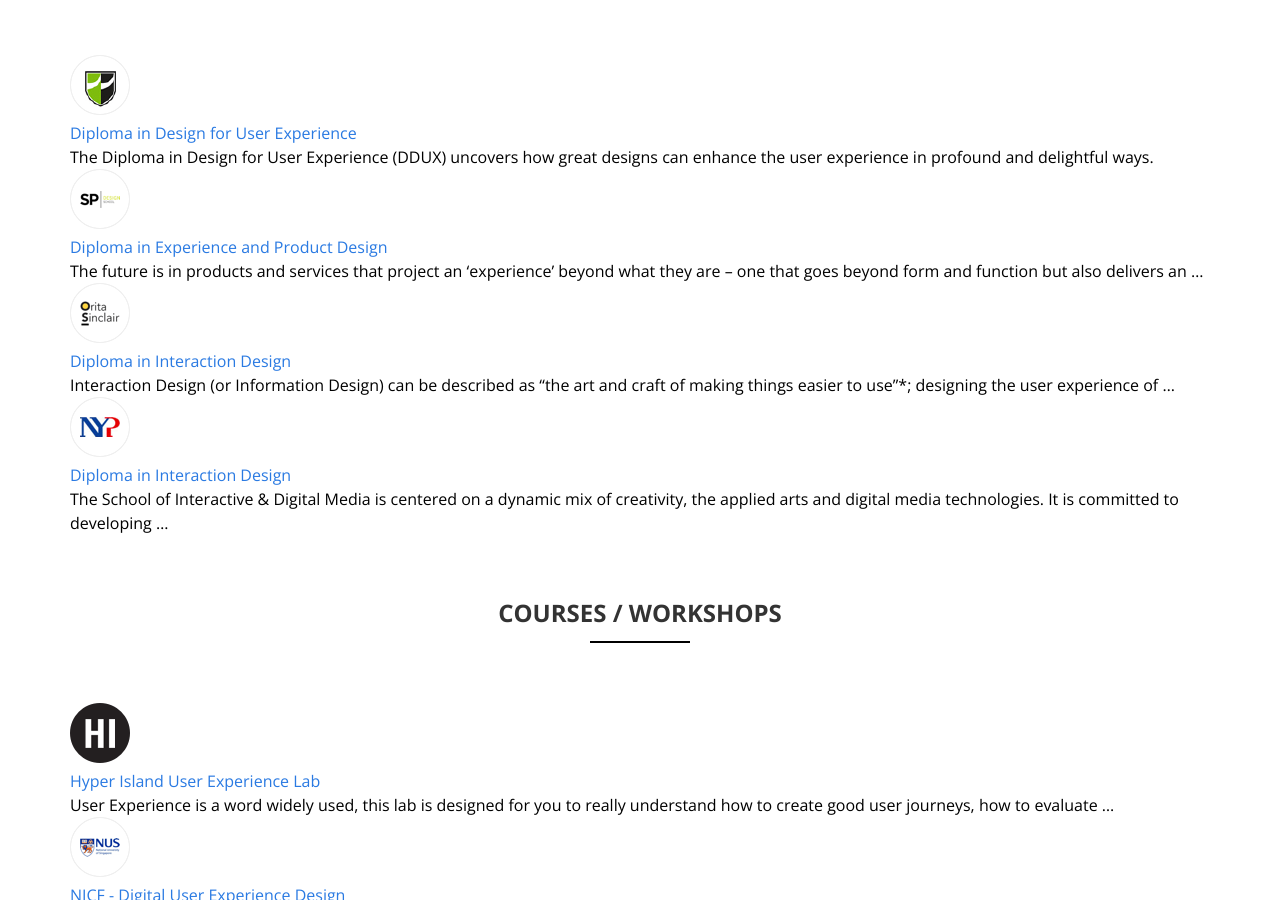
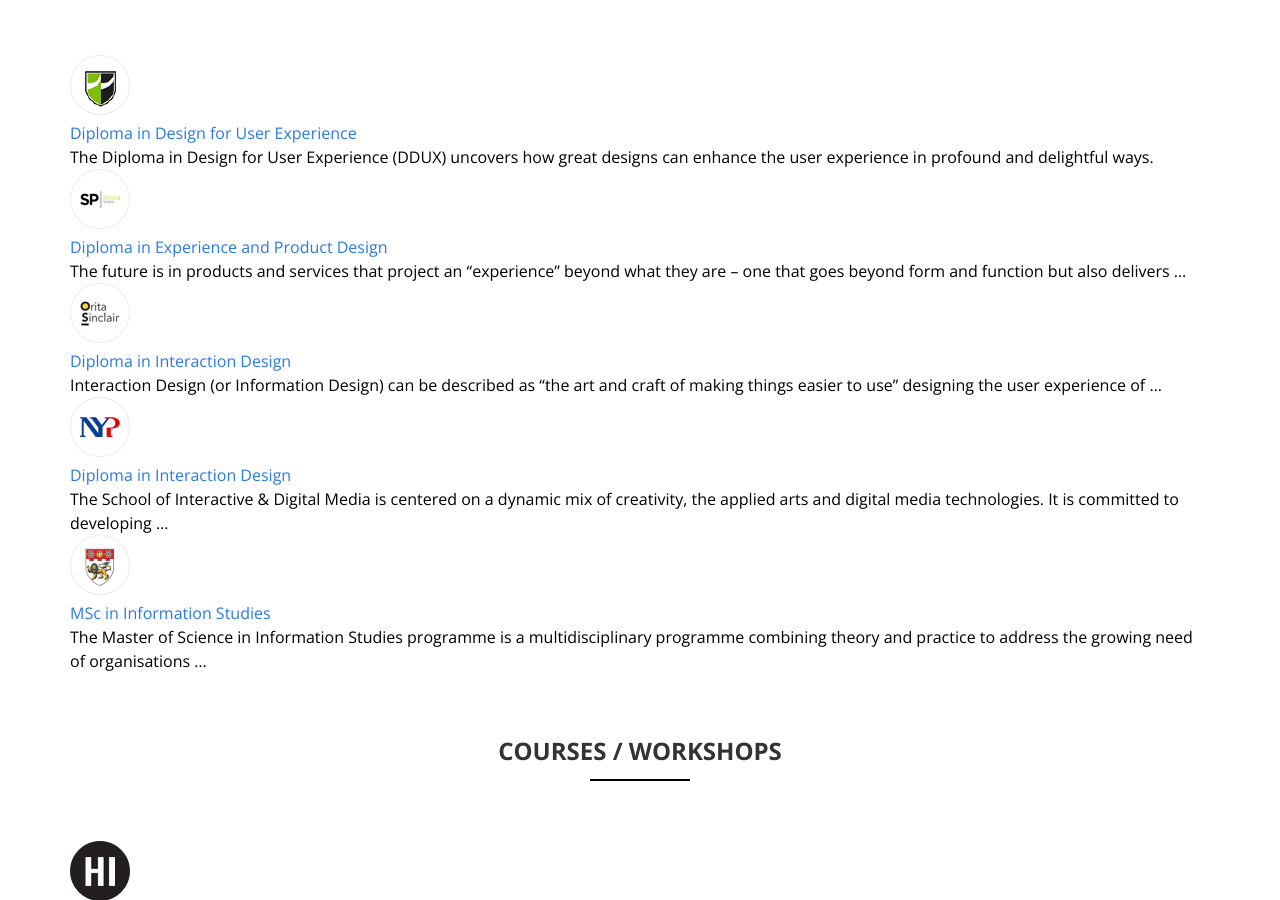
Before and after one commit to interfacesg/interfacesg.github.io, a Jekyll site: the page built from _posts/2014-09-17-welcome-to-jekyll.markdown, in a window 1280 px wide and 900 px high, scrolled down 2823 px. Built offline with Jekyll 4.4.1, drawn with Linux system fonts in a browser that asks for light colours; some web fonts are replaced.

Commit message:
added msc in information studies ntu

```diff
--- a/_posts/2014-09-17-welcome-to-jekyll.markdown
+++ b/_posts/2014-09-17-welcome-to-jekyll.markdown
@@ -102,17 +102,22 @@ date:   2014-09-17 13:09:39
 - [![Diploma in Experience and Product Design](/img/logo-sgpolytechnic.png)<br/>
 	Diploma in Experience and Product Design](http://goo.gl/SN6xDO)
 
-	The future is in products and services that project an 'experience' beyond what they are – one that goes beyond form and function but also delivers an  ...
+	The future is in products and services that project an "experience" beyond what they are – one that goes beyond form and function but also delivers ...
 
 - [![Diploma in Interaction Design](/img/logo-oritasinclair.png)<br/>
 	Diploma in Interaction Design](http://www.orita-sinclair.edu.sg/school/diplomas/diploma-interaction-design)
 
-	Interaction Design (or Information Design) can be described as “the art and craft of making things easier to use”*; designing the user experience of ...
+	Interaction Design (or Information Design) can be described as “the art and craft of making things easier to use” designing the user experience of ...
 
 - [![Diploma in Interaction Design](/img/logo-nyp.png)<br/>
 	Diploma in Interaction Design](http://www.nyp.edu.sg/sidm/school-of-interactive-n-digital-media)
 
 	The School of Interactive & Digital Media is centered on a dynamic mix of creativity, the applied arts and digital media technologies. It is committed to developing …
+
+- [![MSc in Information Studies](/img/logo-ntu.png)<br/>
+	MSc in Information Studies](http://www.wkwsci.ntu.edu.sg/programmes/ProspectiveStudents/Graduate/Programmes%20by%20Coursework/MSc%20in%20Information%20Studies/Pages/Home.aspx)
+
+	The Master of Science in Information Studies programme is a multidisciplinary programme combining theory and practice to address the growing need of organisations …
 
 ## Courses / Workshops
 - [![Hyper Island User Experience Lab](/img/logo-hyperisland.png)<br/>
```
Also changed, not shown: img/logo-ntu.png (added).
